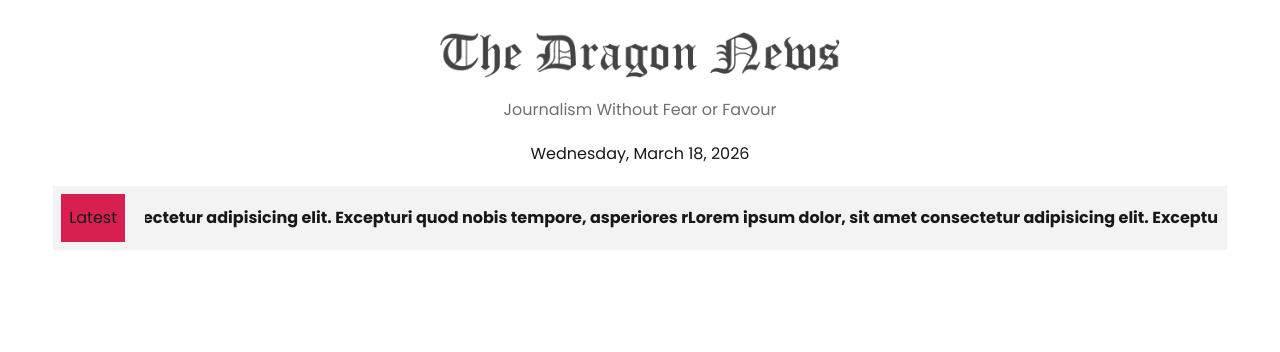
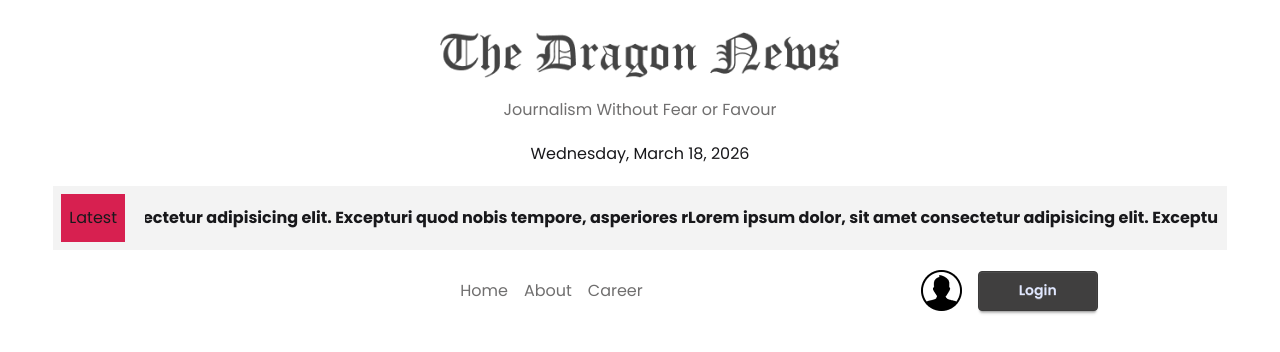
Before and after one commit to RAYHAN-HEXA/Dragon-News, a React (Vite) app: page / in a window 1280 px wide. Shown: the top 352 px of the page. Built offline with nearby package versions, Linux system fonts and the light colour scheme.

Commit message:
added nav hero section

```diff
--- /dev/null
+++ b/src/Components/NavHero/NavHero.jsx
@@ -0,0 +1,25 @@
+import React from 'react';
+import { NavLink } from 'react-router';
+import user  from '../../assets/user.png'
+
+const NavHero = () => {
+    return (
+        <div className='flex gap-5 justify-around items-center' >
+            <div>
+
+            </div>
+            <div className="Nav flex text-accent gap-4">
+                <NavLink to='/' >Home</NavLink>
+                 <NavLink to='/about' >About</NavLink>
+                  <NavLink to='/carrer' >Career</NavLink>
+            </div>
+            <div className="btn-login flex gap-4 justify-center items-center">
+                <img src={user} alt="User" />
+                <button className='btn btn-primary px-10' >Login</button>
+
+            </div>
+        </div>
+    );
+};
+
+export default NavHero;
--- a/src/Layoutes/HomeLayout/Homelayout.jsx
+++ b/src/Layoutes/HomeLayout/Homelayout.jsx
@@ -2,6 +2,7 @@ import React from 'react';
 import { Outlet } from 'react-router';
 import Navbar from '../../Components/Navbar/Navbar';
 import LatestNews from '../../Components/LatestNews/LatestNews';
+import NavHero from '../../Components/NavHero/NavHero';
 
 const Homelayout = () => {
     return (
@@ -11,6 +12,9 @@ const Homelayout = () => {
 <section className='w-11/12 mx-auto' >
     <LatestNews></LatestNews>
 </section>
+<nav className='w-11/12 mx-auto' >
+    <NavHero></NavHero>
+</nav>
            </header>
         <section className="left-side"></section>
         <section className="main-content">
```
